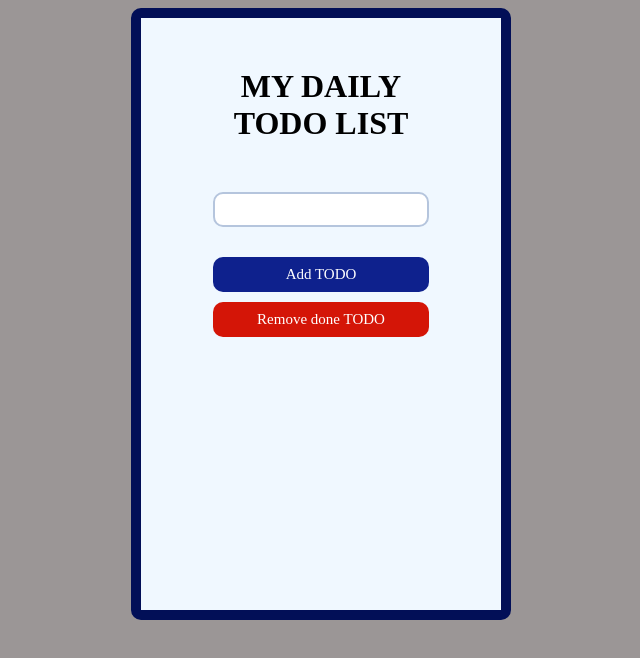
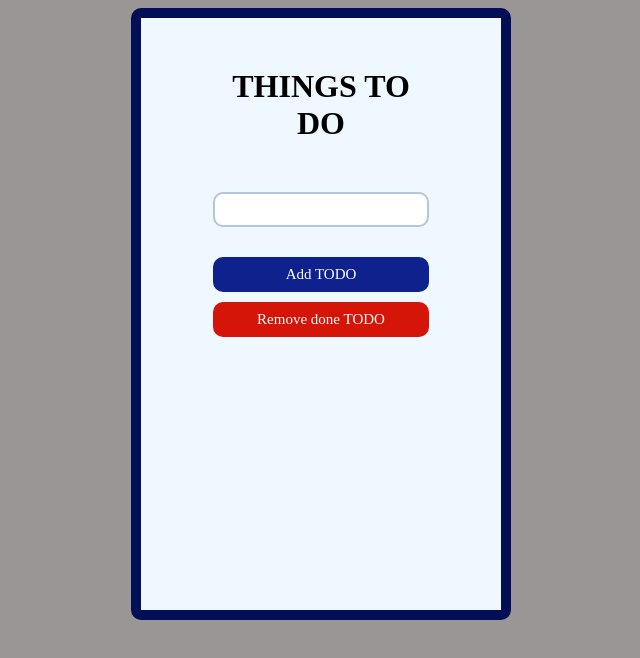
Before and after one commit to pundreek-saurabh/ToDo_List, a plain HTML site: page index.html in a window 1280 px wide. Shown: the whole page, without its empty margins (319-959 px from the left). Drawn offline with Linux system fonts and the light colour scheme.

Commit message:
Update index.html

```diff
--- a/index.html
+++ b/index.html
@@ -10,7 +10,7 @@
 <body>
   <div class="container">
     <div class="controls">
-      <h1>My Daily ToDo List</h1>
+      <h1>Things to do</h1>
       <input type="text" id="input"><br>
       <button type="button" id="add">Add TODO</button>
       <button type="button" id="remove">Remove done TODO</button>
```
